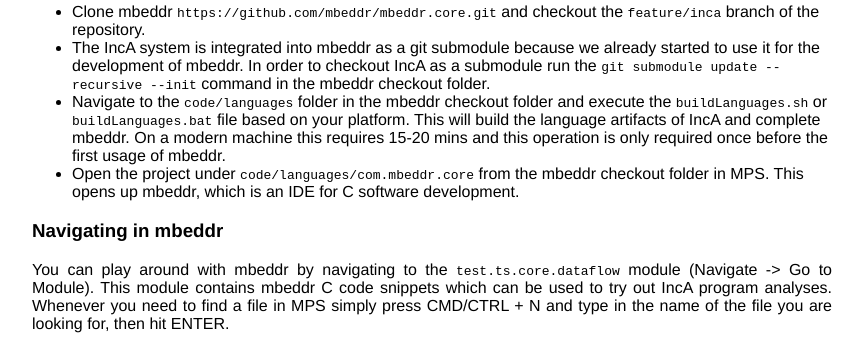
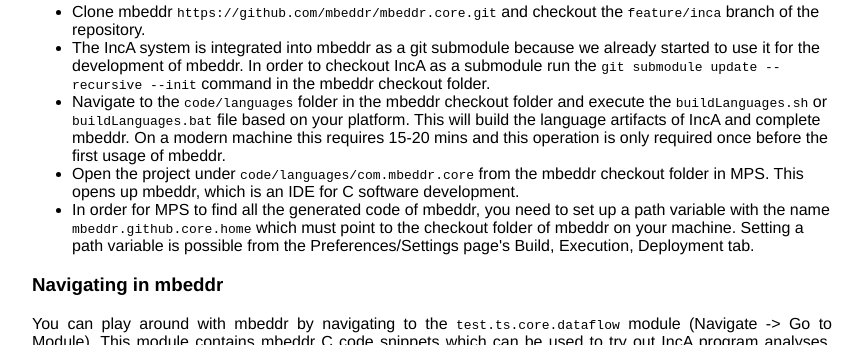
Before and after one commit to szabta89/szabta89.github.io, a plain HTML site: page projects/inca.html in a window 1280 px wide. Shown: the part 712-1057 px from the top of the page, without its empty margins (214-1077 px from the left). Drawn offline with Linux system fonts and the light colour scheme.

Commit message:
adds path variable requirement

```diff
--- a/projects/inca.html
+++ b/projects/inca.html
@@ -81,6 +81,9 @@
 				On a modern machine this requires 15-20 mins and this operation is only required once before the first usage of mbeddr.</li>
 				<li>Open the project under <code>code/languages/com.mbeddr.core</code> from the mbeddr checkout folder in MPS. This opens up mbeddr, which
 				is an IDE for C software development.</li>
+				<li>In order for MPS to find all the generated code of mbeddr, you need to set up a path variable with the name <code>mbeddr.github.core.home</code>
+				which must point to the checkout folder of mbeddr on your machine. Setting a path
+				variable is possible from the Preferences/Settings page's Build, Execution, Deployment tab. </li>
 			</ul>
 			</p>
 
```
